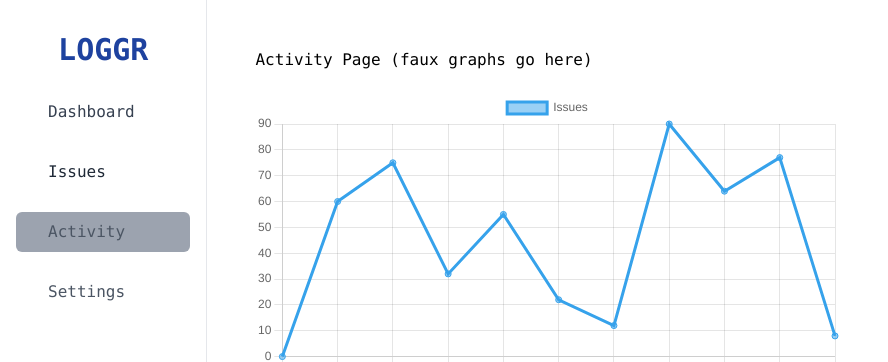
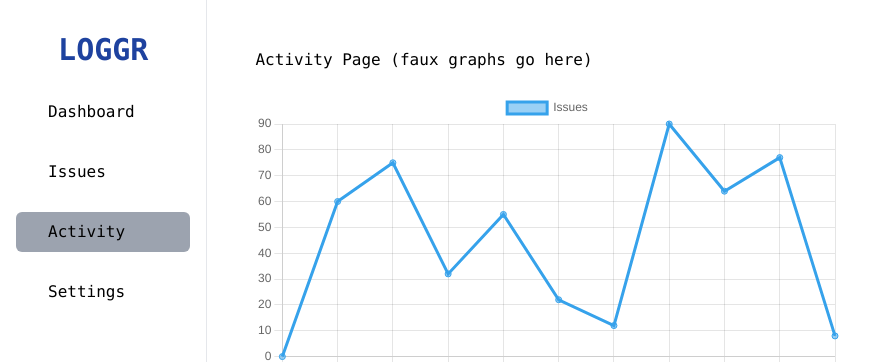
Before and after one commit to alex-jin45/nextjs-ticket-management, a Next.js app: page /dashboard/activity in a window 1280 px wide. Shown: the top 362 px of the page, without its empty margins (0-888 px from the left). Built offline with nearby package versions, Linux system fonts and the light colour scheme.

Commit message:
adding full pagination to table component

```diff
--- a/components/IssuesTable/IssuesTable.js
+++ b/components/IssuesTable/IssuesTable.js
@@ -1,5 +1,7 @@
 import { AnimatePresence, motion } from "framer-motion";
+import { use, useState } from "react";
 
+import Pagination from "./Pagination";
 import TableRow from "./TableRow";
 
 const TABLE_DATA = [
@@ -75,7 +77,7 @@ const TABLE_DATA = [
   },
   {
     id: 8,
-    page: 2,
+    page: 1,
     errorType: "Type Error :",
     errorDesc: "Cannot read properties of undefined (reading length)",
     errorLoc: "at eval (webpack-internal:///./pages/index.tsx:37:7)",
@@ -85,7 +87,7 @@ const TABLE_DATA = [
   },
   {
     id: 9,
-    page: 2,
+    page: 1,
     errorType: "Type Error :",
     errorDesc: "Cannot read properties of undefined (reading length)",
     errorLoc: "at eval (webpack-internal:///./pages/index.tsx:37:7)",
@@ -95,7 +97,25 @@ const TABLE_DATA = [
   },
 ];
 
+console.log(TABLE_DATA.length);
+
 const IssuesTable = ({}) => {
+  const [issuePosts, setIssuesPosts] = useState(TABLE_DATA);
+  const [currentPage, setCurrentPage] = useState(1);
+  const [recordsPerPage] = useState(9);
+
+  const indexOfLastPost = currentPage * recordsPerPage;
+  const indexOfFirstPost = indexOfLastPost - recordsPerPage;
+  const currentPosts = issuePosts.slice(indexOfFirstPost, indexOfLastPost);
+
+  const goToNextPage = () => {
+    setCurrentPage(currentPage + 1);
+  };
+
+  const goToPrevPage = () => {
+    setCurrentPage(currentPage - 1);
+  };
+
   return (
     <>
       <motion.div
@@ -112,7 +132,7 @@ const IssuesTable = ({}) => {
             </tr>
           </thead>
           <tbody className="">
-            {TABLE_DATA.map((item) => {
+            {currentPosts.map((item) => {
               return (
                 <TableRow
                   key={item.id}
@@ -125,10 +145,16 @@ const IssuesTable = ({}) => {
                 />
               );
             })}
+            <div className="flex items-center lg:w-full lg:h-full md:w-fit md:h-fit md:p-8 lg:p-4 lg:ml-auto">
+              <Pagination
+                postsPerPage={recordsPerPage}
+                totalPosts={TABLE_DATA.length}
+                pageForward={goToNextPage}
+                pageBack={goToPrevPage}
+                currentPage={currentPage}
+              />
+            </div>
           </tbody>
-          <div className="flex items-center lg:w-full lg:h-full md:w-fit md:h-fit md:p-8">
-            <button className="ml-auto ">Next Page</button>
-          </div>
         </table>
       </motion.div>
     </>
--- /dev/null
+++ b/components/IssuesTable/Pagination.js
@@ -0,0 +1,54 @@
+const Pagination = ({
+  postsPerPage,
+  totalPosts,
+  pageForward,
+  pageBack,
+  currentPage,
+}) => {
+  return (
+    <div className="py-2 ">
+      <div>
+        <p className="text-sm gap-4  flex  text-gray-700">
+          Showing &nbsp;
+          {currentPage * postsPerPage - 9}
+          &nbsp; to
+          <span className=""> {currentPage * postsPerPage} </span>
+          of
+          <span className=""> {totalPosts} </span>
+          results
+        </p>
+      </div>
+
+      <div className="">
+        <ul
+          className="flex justify-center  z-0 gap-8 mt-2 rounded-md shadow-sm -space-x-px"
+          aria-label="Pagination"
+        >
+          <li>
+            <a
+              onClick={() => {
+                pageBack();
+              }}
+              className="flex w-32 justify-center items-center px-2 py-2 rounded-l-md border border-gray-300 bg-white text-sm  text-gray-500 hover:bg-gray-50"
+            >
+              <span>Previous</span>
+            </a>
+          </li>
+
+          <li>
+            <a
+              onClick={() => {
+                pageForward();
+              }}
+              className="flex w-32 justify-center items-center px-2 py-2 rounded-r-md border border-gray-300 bg-white text-sm  text-gray-500 hover:bg-gray-50"
+            >
+              <span>Next</span>
+            </a>
+          </li>
+        </ul>
+      </div>
+    </div>
+  );
+};
+
+export default Pagination;
--- a/components/Navigation/Navigation.js
+++ b/components/Navigation/Navigation.js
@@ -19,8 +19,10 @@ const Navigation = ({ children }) => {
               <ul>
                 <li>
                   <Link
-                    className={`flex items-center px-4 py-2 text-gray-700  rounded-md ${
-                      router.pathname === "/dashboard" ? "bg-gray-400" : null
+                    className={`flex items-center px-4 py-2  rounded-md ${
+                      router.pathname === "/dashboard"
+                        ? "bg-gray-400 text-black"
+                        : null
                     }`}
                     href="/dashboard"
                   >
@@ -30,9 +32,9 @@ const Navigation = ({ children }) => {
 
                 <li>
                   <Link
-                    className={`flex items-center px-4 py-2 mt-5 text-gray-800 rounded-md hover:bg-gray-200 ${
+                    className={`flex items-center px-4 py-2 mt-5 rounded-md hover:bg-gray-200 ${
                       router.pathname === "/dashboard/issues"
-                        ? "bg-gray-400"
+                        ? "bg-gray-400 text-black"
                         : null
                     }`}
                     href="/dashboard/issues"
@@ -42,9 +44,9 @@ const Navigation = ({ children }) => {
                 </li>
                 <li>
                   <Link
-                    className={`flex items-center px-4 py-2 mt-5 text-gray-600 rounded-md hover:bg-gray-200 ${
+                    className={`flex items-center px-4 py-2 mt-5 rounded-md hover:bg-gray-200 ${
                       router.pathname === "/dashboard/activity"
-                        ? "bg-gray-400"
+                        ? "bg-gray-400 text-black"
                         : null
                     }`}
                     href="/dashboard/activity"
@@ -54,9 +56,9 @@ const Navigation = ({ children }) => {
                 </li>
                 <li>
                   <Link
-                    className={`flex items-center px-4 py-2 mt-5 text-gray-600 rounded-md hover:bg-gray-200 ${
+                    className={`flex items-center px-4 py-2 mt-5 rounded-md hover:bg-gray-200 ${
                       router.pathname === "/dashboard/settings"
-                        ? "bg-gray-400"
+                        ? "bg-gray-400 text-black"
                         : null
                     }`}
                     href="/dashboard/settings"
```
